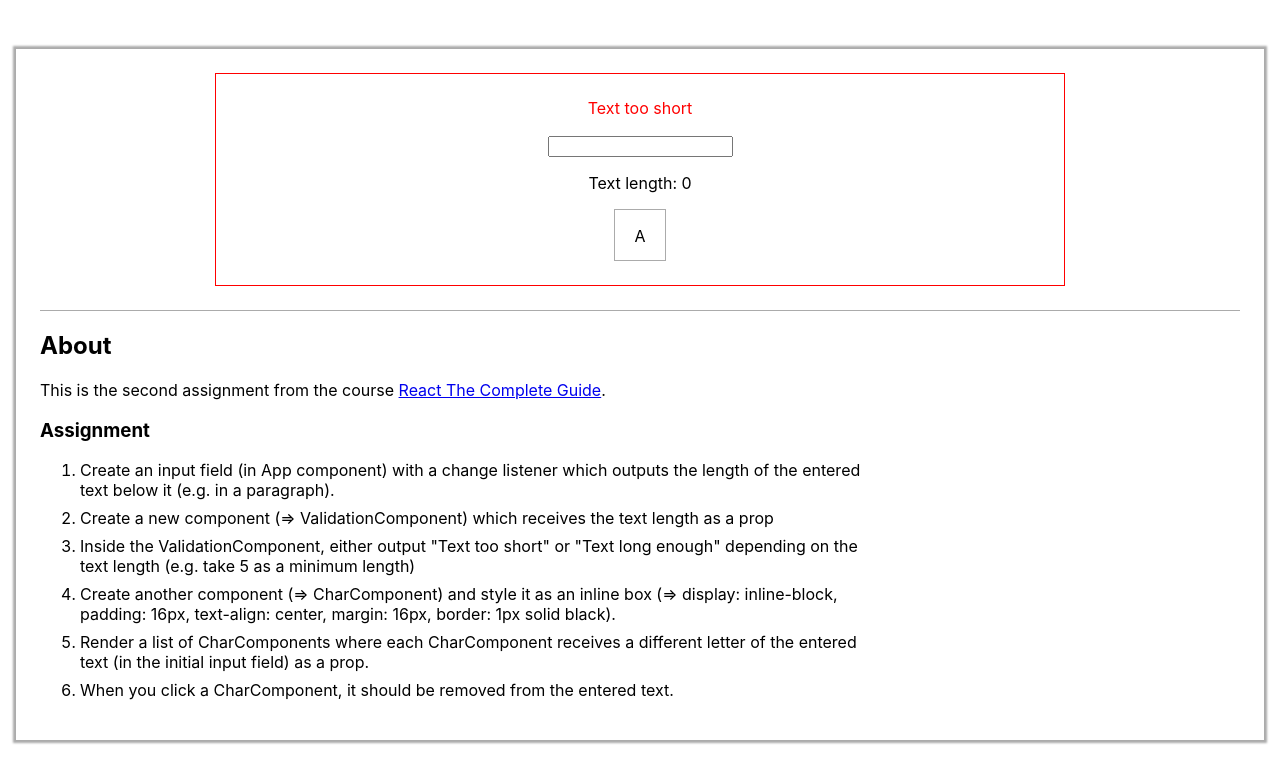
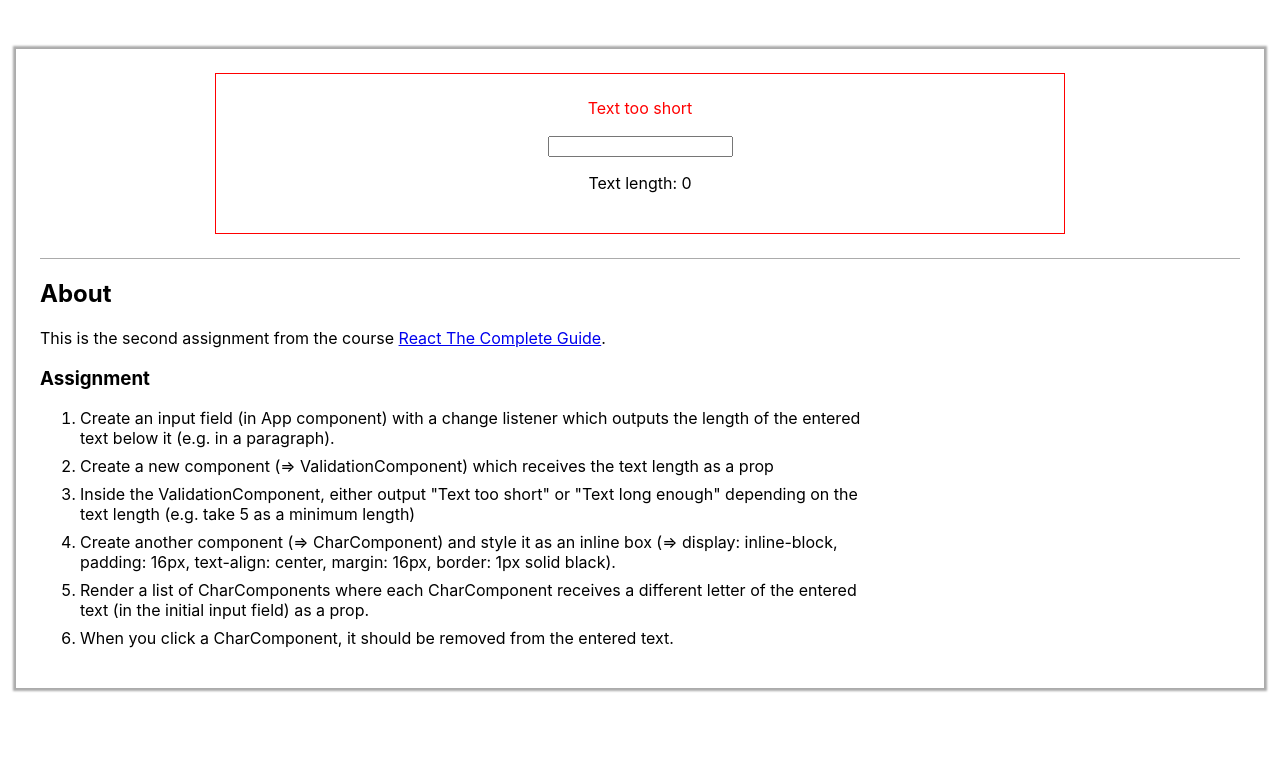
Before and after one commit to daniel-schroeder-dev/rcg-assignment-2, a React (Create React App) app: page / in a window 1280 px wide. Shown: the top 782 px of the page. Built offline with nearby package versions, Linux system fonts and the light colour scheme.

Commit message:
Create a charList from the characters in the inputText state variable.

```diff
--- a/src/App.js
+++ b/src/App.js
@@ -18,13 +18,18 @@ class App extends React.Component {
   };
 
   render() {
+
+    const charList = this.state.inputText.split('').map(char => (
+      <CharBox char={char} />
+    ));
+
     return (
       <div className="app">
         <div className="app__assignment-container">
           <ValidationBanner textLength={this.state.inputText.length} />
           <input type="text" value={this.state.inputText} onChange={this.handleInputTextChange} />
           <p>Text length: {this.state.inputText.length}</p>
-          <CharBox />
+          {charList}
         </div>
         <Instructions />
       </div>
--- a/src/CharBox.js
+++ b/src/CharBox.js
@@ -1,12 +1,17 @@
 import React from 'react';
+import PropTypes from 'prop-types';
 import './CharBox.css';
 
 function CharBox(props) {
   return (
     <div className="char-box">
-      <p>A</p>
+      <p>{props.char}</p>
     </div>
   );
 }
 
+CharBox.propTypes = {
+  char: PropTypes.string.isRequired,
+};
+
 export default CharBox;
```
